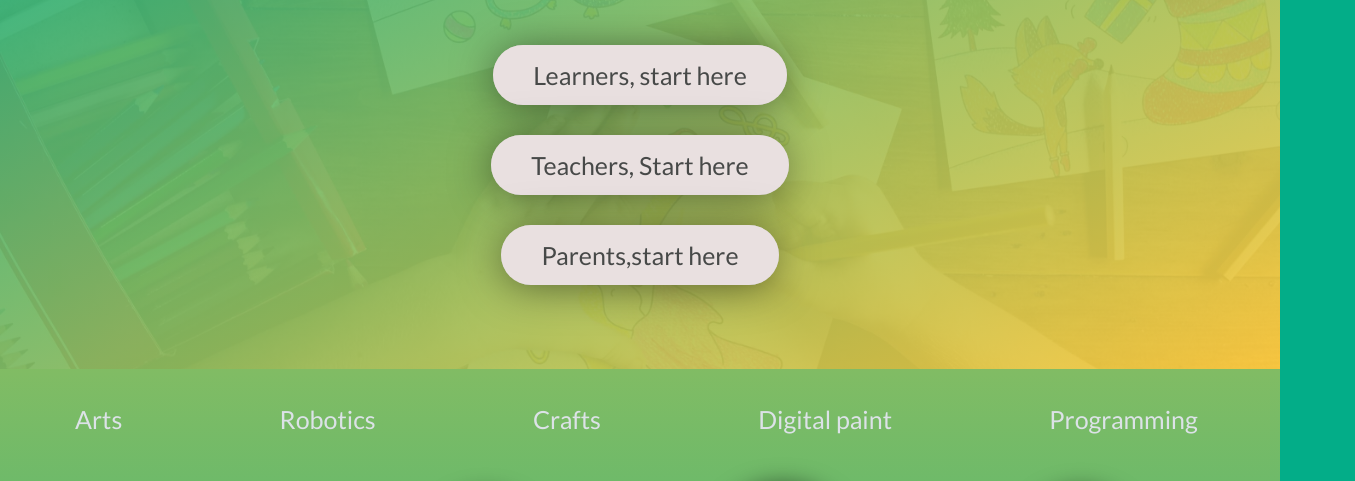
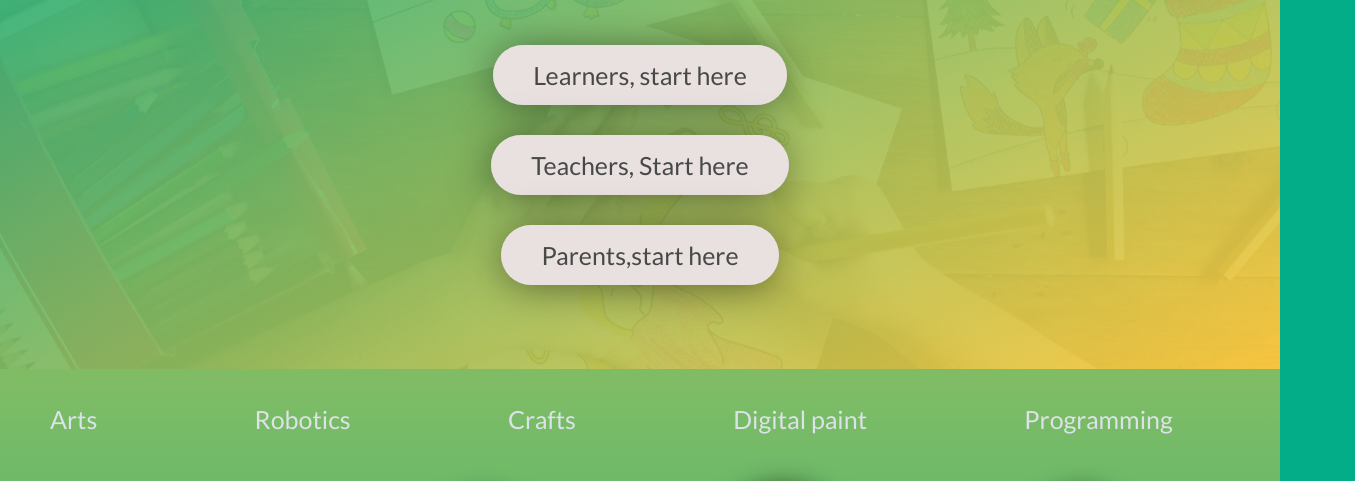
Before and after one commit to Adelbinsayed/OFkids, a website: page index.html in a window 1280 px wide. Shown: the part 284-765 px from the top of the page, 1355 px wide, since content can reach past the window. Drawn offline with Linux system fonts and the light colour scheme.

Commit message:
7.4 beta

```diff
--- a/sass/abstracts/_base.scss
+++ b/sass/abstracts/_base.scss
@@ -8,13 +8,13 @@ html{
     max-width: 100vw;
     overflow-x: hidden;
 }
-  @media only screen  and (max-width : 1100px) {
+  @media only screen  and (max-width : 68.75em) {
     font-size: 50% ;
   }
-  @media only screen  and (max-width : 950px) {
+  @media only screen  and (max-width : 59.38em) {
     font-size: 40% ;
   }
-  @media only screen  and (max-width : 762px) {
+  @media only screen  and (max-width : 47.66em) {
     font-size: 35% ;
   }
   @media only screen  and (max-width : 762px) {
--- a/sass/components/_catagories.scss
+++ b/sass/components/_catagories.scss
@@ -5,7 +5,7 @@ display: grid;
 grid-auto-flow: column;
 font-size: 2.5rem;
 padding-top: 3.5rem;
-padding-left: 7.5rem;
+padding-left: 5rem;
 width: 100vw ;
 
 &__link
--- a/sass/components/_parents.scss
+++ b/sass/components/_parents.scss
@@ -9,7 +9,7 @@ width: 100vw ;
 {
 width: 100vw;
 height: 100%;
-margin-left: 10px ;
+//margin-left: 10px ;
 
 }
 
```
Also changed, not shown: css/style.css.
